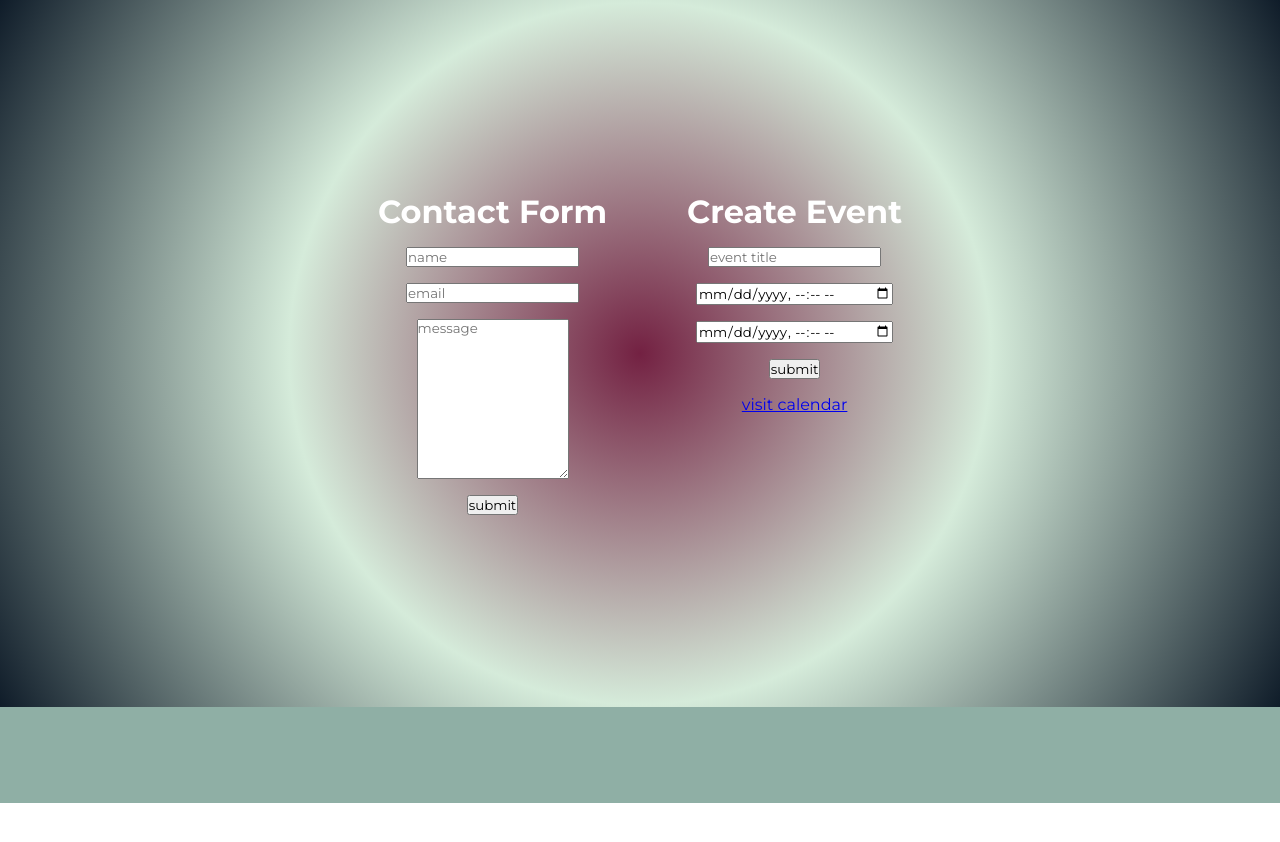
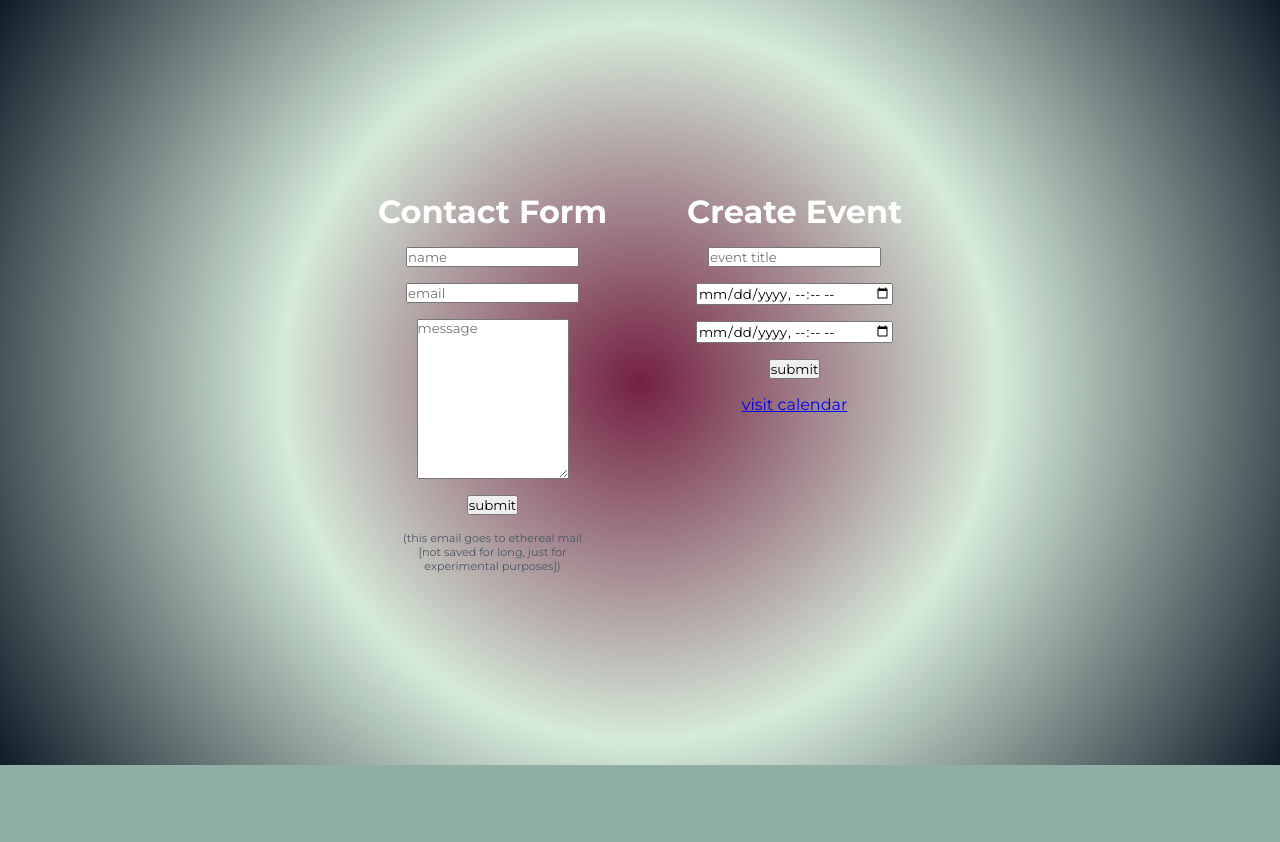
Before and after one commit to austin1im/include-techlead-training, a Next.js app: page /task4 in a window 1280 px wide. Shown: the top 842 px of the page. Before the commit the page ends 803 px from the top, so only its background shows below. Built offline with nearby package versions, Linux system fonts and the light colour scheme.

Commit message:
contact form description

```diff
--- a/app/(pages)/_components/ContactForm/ContactForm.jsx
+++ b/app/(pages)/_components/ContactForm/ContactForm.jsx
@@ -37,6 +37,7 @@ export default function ContactForm() {
                     <textarea name="message" placeholder='message' onChange={handleChange} required />
                     <button type='submit'>submit</button>
                 </form>
+                <p>(this email goes to ethereal mail [not saved for long, just for experimental purposes])</p>
         </main>
     );
 }
--- a/app/(pages)/_components/ContactForm/ContactForm.module.scss
+++ b/app/(pages)/_components/ContactForm/ContactForm.module.scss
@@ -8,4 +8,8 @@
         width: 9.5rem;
         height: 10rem;
     }
+    p {
+        font-size: .7rem;
+        max-width: 12rem
+    }
 }
```
